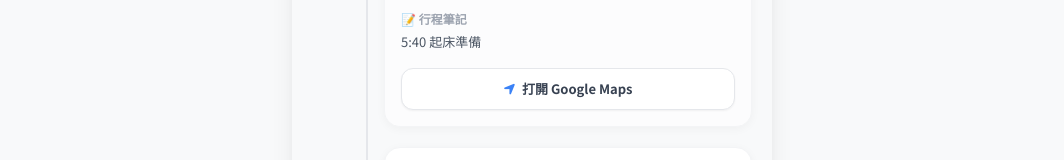
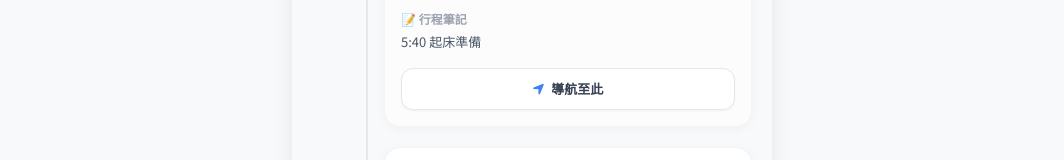
Before and after one commit to chiao0306/Travel-Test, a plain HTML site: page index.html in a window 1280 px wide. Both pictures are taken after a click on the element "前往高雄機場". Shown: the part 441-601 px from the top of the page, without its empty margins (108-1172 px from the left). Drawn offline with nearby package versions, Linux system fonts and the light colour scheme.

Commit message:
Refactor itinerary data structure and update rendering

```diff
--- a/index.html
+++ b/index.html
@@ -12,27 +12,18 @@
         ::-webkit-scrollbar { display: none; }
         .app-container { max-width: 480px; margin: 0 auto; background-color: #F8F9FA; min-height: 100vh; position: relative; padding-bottom: 90px; }
 
-        /* 封面圖 */
         .hero-image {
             background-image: linear-gradient(to bottom, rgba(0,0,0,0.2), rgba(0,0,0,0.7)), url('https://images.unsplash.com/photo-1503899036084-c55cdd92da26?q=80&w=800&auto=format&fit=crop');
             background-size: cover; background-position: center;
         }
 
-        /* 折疊動畫過渡 */
         .card-details {
-            max-height: 0;
-            overflow: hidden;
-            transition: max-height 0.3s cubic-bezier(0.4, 0, 0.2, 1), opacity 0.3s ease;
-            opacity: 0;
+            max-height: 0; overflow: hidden;
+            transition: max-height 0.3s cubic-bezier(0.4, 0, 0.2, 1), opacity 0.3s ease; opacity: 0;
         }
-        .card-details.open {
-            max-height: 500px; /* 給予足夠的展開空間 */
-            opacity: 1;
-        }
+        .card-details.open { max-height: 500px; opacity: 1; }
         .chevron { transition: transform 0.3s ease; }
         .chevron.open { transform: rotate(180deg); }
-
-        /* 隱藏原生滾動條的橫向滑動區 */
         .no-scrollbar::-webkit-scrollbar { display: none; }
         .no-scrollbar { -ms-overflow-style: none; scrollbar-width: none; }
     </style>
@@ -50,15 +41,14 @@
     </div>
 
     <div class="px-2 py-3 sticky top-0 bg-[#F8F9FA]/95 backdrop-blur-md z-40 border-b border-gray-200">
-        <div id="day-nav" class="flex gap-4 overflow-x-auto no-scrollbar px-3 pb-1">
-            </div>
+        <div id="day-nav" class="flex gap-4 overflow-x-auto no-scrollbar px-3 pb-1"></div>
     </div>
 
     <div class="px-5 py-6">
         <div class="text-sm font-bold text-gray-400 mb-4 ml-1" id="current-date-title"></div>
         <div id="timeline-container" class="relative">
             <div class="absolute top-0 bottom-0 left-[54px] w-0.5 bg-gray-200 z-0"></div>
-            </div>
+        </div>
     </div>
 
     <div class="fixed bottom-0 left-0 w-full bg-white border-t border-gray-100 pb-safe pt-2 px-6 flex justify-around items-center z-50">
@@ -73,96 +63,87 @@
 </div>
 
 <script>
-    // 這裡是你完整的 7 天行程資料 (JSON 格式)，未來要修改文字只要改這裡就好！
+    // 加入了 mapQuery 欄位，確保 Google Maps 能精準定位
     const itineraryData = [
         {
             dayId: 1, date: "5/17 (六)", title: "高雄 - 赤羽 - 上野",
             events: [
-                { time: "06:00", title: "前往高雄機場", transport: "搭乘第一班捷運到高雄機場", details: "5:40 起床準備" },
-                { time: "08:15", title: "✈️ 飛往成田機場", transport: "亞航 FD 234", details: "13:05 抵達成田機場第二航廈" },
-                { time: "14:00", title: "前往飯店與 Check-in", transport: "搭乘 Skyliner (週六約 15 分一班，45分至日暮里) ➡️ 轉搭京濱東北線至赤羽", details: "WING HOTEL AKABANE Check In (走路至赤羽車站約 12 分)" },
-                { time: "18:00", title: "🌇 谷中銀座商店街", transport: "赤羽站搭京濱東北線至日暮里站 (20分鐘)", details: "觀賞最美夕陽黃昏坡道" },
-                { time: "19:00", title: "🍱 上野晚餐", transport: "再往南坐一站 (6分鐘) 到京成上野站", details: "名代宇奈とと上野店 (備案: 鴨to蔥拉麵 / Aidaya / 肉の大山可樂餅)" }
+                { time: "06:00", title: "前往高雄機場", mapQuery: "高雄國際機場", transport: "搭乘第一班捷運到高雄機場", details: "5:40 起床準備" },
+                { time: "08:15", title: "✈️ 飛往成田機場", mapQuery: "成田空港第2ターミナル", transport: "亞航 FD 234", details: "13:05 抵達成田機場第二航廈" },
+                { time: "14:00", title: "前往飯店與 Check-in", mapQuery: "WING HOTEL AKABANE", transport: "搭乘 Skyliner ➡️ 轉搭京濱東北線至赤羽", details: "走路至赤羽車站約 12 分" },
+                { time: "18:00", title: "🌇 谷中銀座商店街", mapQuery: "谷中銀座商店街", transport: "赤羽站搭京濱東北線至日暮里站 (20分鐘)", details: "觀賞最美夕陽黃昏坡道" },
+                { time: "19:00", title: "🍱 上野晚餐", mapQuery: "名代 宇奈とと 上野店", transport: "再往南坐一站 (6分鐘) 到京成上野站", details: "備案: 鴨to蔥拉麵 / Aidaya" }
             ]
         },
         {
             dayId: 2, date: "5/18 (日)", title: "淺草 - 晴空塔",
             events: [
-                { time: "08:00", title: "前往淺草", transport: "搭乘宇都宮線/高崎線至上野 (約30分) ➡️ 換銀座線至淺草", details: "從飯店步行約12分至赤羽站搭車" },
-                { time: "09:00", title: "Ginza Brazil", transport: "步行", details: "吃炸豬排三明治" },
-                { time: "11:00", title: "淺草周邊散步", transport: "步行", details: "仲見世通商店街 ➡️ 八十八良葉舍 (抹茶) ➡️ 淺草寺" },
-                { time: "15:00", title: "壽喜燒 米久本店", transport: "步行", details: "(備案: 浅草今半)" },
-                { time: "17:00", title: "前往晴空塔", transport: "搭乘 東武晴空塔線 前往押上站 (約20分)", details: "" },
-                { time: "18:00", title: "🗼 晴空塔觀景與逛街", transport: "步行", details: "重要：18:00 前取票。隨後逛天文館、晴空街道、吃東毛酪農63℃、寶可夢中心" },
-                { time: "21:00", title: "返回飯店", transport: "搭車返回赤羽", details: "順路買隔天早餐" }
+                { time: "08:00", title: "前往淺草", mapQuery: "浅草駅", transport: "搭乘宇都宮線/高崎線至上野 ➡️ 換銀座線至淺草", details: "從飯店步行約12分至赤羽站" },
+                { time: "09:00", title: "Ginza Brazil", mapQuery: "銀座ブラジル 浅草店舗", transport: "步行", details: "吃炸豬排三明治" },
+                { time: "11:00", title: "淺草周邊散步", mapQuery: "浅草寺", transport: "步行", details: "仲見世通商店街 ➡️ 八十八良葉舍 ➡️ 淺草寺" },
+                { time: "15:00", title: "壽喜燒 米久本店", mapQuery: "米久本店 浅草", transport: "步行", details: "(備案: 浅草今半)" },
+                { time: "18:00", title: "🗼 晴空塔觀景", mapQuery: "東京スカイツリー", transport: "搭乘 東武晴空塔線 前往押上站", details: "18:00 前取票。隨後逛天文館、晴空街道" },
+                { time: "21:00", title: "返回飯店", mapQuery: "WING HOTEL AKABANE", transport: "搭車返回赤羽", details: "順路買隔天早餐" }
             ]
         },
         {
             dayId: 3, date: "5/19 (一)", title: "富士山河口湖",
             events: [
-                { time: "07:00", title: "出發前往河口湖", transport: "赤羽搭埼京線至新宿 ➡️ 07:45 轉搭富士急巴士", details: "09:40 抵達富士河口湖站轉租車自駕" },
-                { time: "09:00", title: "羅森便利商店", transport: "🚗 自駕", details: "河口湖站前店 / 富士河口湖町公所前店" },
-                { time: "10:00", title: "天上山公園 & 纜車", transport: "🚗 自駕 + 🚠 搭乘纜車", details: "包含兔子神社" },
-                { time: "13:00", title: "午餐: ほうとう 不動", transport: "🚗 自駕", details: "(備案: 餺飥研究所)" },
-                { time: "14:00", title: "淺間神社 & 新倉富士", transport: "🚗 自駕", details: "淺間神社 ➡️ 新倉富士淺間公園 (五重塔) ➡️ 富士吉田商店街 (西裏通)" },
-                { time: "17:00", title: "還車 & 買土產", transport: "🚗 自駕返回河口湖站", details: "還車後去 Gateway Fujiyama 河口湖站店買土產" },
-                { time: "18:15", title: "🚌 搭車返回新宿", transport: "高速巴士", details: "晚餐: 鳳仙花拉麵 (備案: 麵屋海神)" }
+                { time: "07:00", title: "出發前往河口湖", mapQuery: "河口湖駅", transport: "赤羽搭埼京線至新宿 ➡️ 07:45 轉搭富士急巴士", details: "09:40 抵達轉租車自駕" },
+                { time: "09:00", title: "羅森便利商店", mapQuery: "ローソン 河口湖駅前店", transport: "🚗 自駕", details: "買點心與水" },
+                { time: "10:00", title: "天上山公園 & 纜車", mapQuery: "富士山パノラマロープウェイ", transport: "🚗 自駕 + 🚠 搭乘纜車", details: "包含兔子神社" },
+                { time: "13:00", title: "午餐: ほうとう 不動", mapQuery: "ほうとう不動 東恋路店", transport: "🚗 自駕", details: "超大鍋的不動烏龍麵" },
+                { time: "14:00", title: "新倉富士淺間公園", mapQuery: "新倉山浅間公園", transport: "🚗 自駕", details: "拍五重塔與富士山" },
+                { time: "17:00", title: "還車 & 買土產", mapQuery: "Gateway Fujiyama 河口湖駅店", transport: "🚗 自駕返回河口湖站", details: "還車後買伴手禮" },
+                { time: "18:15", title: "🚌 搭車返回新宿", mapQuery: "バスタ新宿", transport: "高速巴士", details: "晚餐: 鳳仙花拉麵" }
             ]
         },
         {
             dayId: 4, date: "5/20 (二)", title: "上野",
             events: [
-                { time: "08:00", title: "前往上野", transport: "搭乘 宇都宮線 到上野 (約30分)", details: "飯店步行 12 分鐘至赤羽車站" },
-                { time: "09:00", title: "上野恩賜公園", transport: "步行", details: "星巴克 / 東照宮 / 花園稻荷神社 / 清水觀音堂 / 不忍池" },
-                { time: "12:00", title: "午餐: 沼津港 海將", transport: "步行", details: "上野一號店 吃到飽" },
-                { time: "13:00", title: "阿美橫町購物", transport: "步行", details: "二木的菓子 / 多慶屋 / Yodobashi Camera / 丸井百貨" },
-                { time: "15:00", title: "點心時間", transport: "步行", details: "あんみつ みはし (甜點)" },
-                { time: "18:00", title: "晚餐: 燒肉 房家", transport: "步行", details: "房家ホルモン館 上野六丁目店" },
-                { time: "19:00", title: "不忍池夜景", transport: "步行", details: "看完夜景後搭車回飯店" }
+                { time: "09:00", title: "上野恩賜公園", mapQuery: "上野恩賜公園", transport: "搭乘 宇都宮線 到上野", details: "星巴克 / 東照宮 / 不忍池" },
+                { time: "12:00", title: "午餐: 沼津港 海將", mapQuery: "沼津港 海将 上野1号店", transport: "步行", details: "海鮮吃到飽" },
+                { time: "13:00", title: "阿美橫町購物", mapQuery: "アメ横", transport: "步行", details: "二木的菓子 / 多慶屋 / Yodobashi Camera" },
+                { time: "18:00", title: "晚餐: 燒肉 房家", mapQuery: "房家 上野六丁目店", transport: "步行", details: "和牛燒肉" },
+                { time: "19:00", title: "不忍池夜景", mapQuery: "不忍池", transport: "步行", details: "看完夜景後搭車回飯店" }
             ]
         },
         {
             dayId: 5, date: "5/21 (三)", title: "鎌倉",
             events: [
-                { time: "08:00", title: "前往鎌倉", transport: "赤羽站搭 高崎線 到戶塚 ➡️ 轉 湘南新宿線 到鎌倉", details: "" },
-                { time: "09:00", title: "Cafe Yoridocoro", transport: "步行", details: "超人氣鐵道咖啡廳 (先排隊)" },
-                { time: "10:00", title: "鎌倉神社巡禮", transport: "步行", details: "鶴岡八幡宮 (白鴿鈴鐺) ➡️ 錢洗神社 (小扇子籤)" },
-                { time: "11:00", title: "鎌倉小町通", transport: "步行", details: "Giraffa咖哩麵包 / 開運大佛燒 / 夢見屋糰子 / 鎌倉茶々抹茶冰淇淋" },
-                { time: "13:00", title: "江之電沿線", transport: "🚃 搭乘江之電", details: "鎌倉高校前站 (灌籃高手) ➡️ 長谷站 (鎌倉大佛)" },
-                { time: "15:00", title: "江之島", transport: "步行 / 自動扶梯往上", details: "弁天橋 ➡️ 仲見世通 (藍冰淇淋、包子) ➡️ 邊津宮、中津宮" },
-                { time: "19:00", title: "江之島展望燈塔", transport: "步行", details: "看夜景後搭車回飯店" }
+                { time: "09:00", title: "Cafe Yoridocoro", mapQuery: "ヨリドコロ 鎌倉", transport: "赤羽站搭高崎線轉湘南新宿線", details: "超人氣鐵道咖啡廳 (先排隊)" },
+                { time: "10:00", title: "鎌倉神社巡禮", mapQuery: "鶴岡八幡宮", transport: "步行", details: "鶴岡八幡宮 (白鴿鈴鐺) ➡️ 錢洗神社" },
+                { time: "11:00", title: "鎌倉小町通", mapQuery: "小町通り", transport: "步行", details: "Giraffa咖哩麵包 / 鎌倉茶々" },
+                { time: "13:00", title: "江之電沿線", mapQuery: "鎌倉高校前駅", transport: "🚃 搭乘江之電", details: "鎌倉高校前站 (灌籃高手) ➡️ 長谷站 (大佛)" },
+                { time: "15:00", title: "江之島", mapQuery: "江の島", transport: "步行", details: "弁天橋 ➡️ 仲見世通 ➡️ 邊津宮" },
+                { time: "19:00", title: "江之島展望燈塔", mapQuery: "江の島シーキャンドル", transport: "步行", details: "看夜景後搭車回飯店" }
             ]
         },
         {
             dayId: 6, date: "5/22 (四)", title: "原宿 - 涉谷 - 新宿",
             events: [
-                { time: "08:00", title: "松屋早餐與出發", transport: "搭乘 湘南新宿線 (需轉車，約35分)", details: "步行至赤羽車站約12分" },
-                { time: "10:00", title: "明治神宮", transport: "步行", details: "明治神宮 ➡️ 代代木公園" },
-                { time: "12:00", title: "原宿商圈", transport: "步行", details: "竹下通 ➡️ 貓街 ➡️ 香蕉之神" },
-                { time: "13:00", title: "忠犬小八 & 輕食", transport: "步行", details: "八公忠犬像 / hale'aina HOA (夏威夷輕食)" },
-                { time: "14:00", title: "涉谷商圈", transport: "步行", details: "涉谷商店街 ➡️ Sakura Stage ➡️ PARCO ➡️ i'm donut" },
-                { time: "17:00", title: "前往新宿", transport: "搭車前往新宿", details: "晚餐: 薄利多賣半兵ヱ居酒屋" },
-                { time: "20:00", title: "返回飯店", transport: "搭車返回赤羽", details: "順路買早餐" }
+                { time: "08:00", title: "松屋早餐", mapQuery: "松屋 赤羽店", transport: "步行", details: "吃完搭湘南新宿線出發" },
+                { time: "10:00", title: "明治神宮 & 原宿", mapQuery: "明治神宮", transport: "步行", details: "明治神宮 ➡️ 竹下通 ➡️ 貓街" },
+                { time: "13:00", title: "忠犬小八", mapQuery: "忠犬ハチ公像", transport: "步行", details: "八公忠犬像 / hale'aina HOA" },
+                { time: "14:00", title: "涉谷商圈", mapQuery: "SHIBUYA SAKURA STAGE", transport: "步行", details: "涉谷商店街 ➡️ Sakura Stage ➡️ PARCO" },
+                { time: "17:00", title: "前往新宿晚餐", mapQuery: "半兵ヱ 新宿", transport: "搭車前往新宿", details: "晚餐: 薄利多賣半兵ヱ居酒屋" }
             ]
         },
         {
             dayId: 7, date: "5/23 (五)", title: "築地 - 豐洲 - 台場",
             events: [
-                { time: "08:00", title: "前往築地", transport: "搭乘 宇都宮線 至上野 ➡️ 轉 日比谷線 到築地 (約40分)", details: "" },
-                { time: "09:00", title: "築地市場吃早餐", transport: "步行", details: "山長玉子燒 / まぐろや黒銀 / 丸豊飯糰 / 米本珈琲 / Matcha Stand" },
-                { time: "11:00", title: "月島", transport: "走路 (20分) 或搭車至月島", details: "12:00 西仲通商店吃文字燒" },
-                { time: "13:00", title: "前往豐洲", transport: "搭乘 有樂町線 去豐洲", details: "豐洲市場 / 江户前場下町" },
-                { time: "15:00", title: "teamLab & LaLaport", transport: "步行", details: "重要：teamLab Planets 請備妥憑證。結束後逛 LaLaport" },
-                { time: "17:00", title: "前往台場", transport: "搭乘 百合海鷗線 到 台場 (約15分)", details: "獨角獸鋼彈 (1/3/5/7點燈)" },
-                { time: "18:00", title: "台場商圈", transport: "步行", details: "Aqua city (Joypolis遊樂區) / Diver city 美食街" },
-                { time: "20:00", title: "彩虹大橋夜景", transport: "步行", details: "台場海濱公園賞夜景，結束後搭車回飯店" }
+                { time: "09:00", title: "築地市場吃早餐", mapQuery: "築地場外市場", transport: "搭宇都宮線轉日比谷線到築地", details: "山長玉子燒 / まぐろや黒銀 / 丸豊飯糰" },
+                { time: "11:00", title: "月島吃文字燒", mapQuery: "月島もんじゃストリート", transport: "走路 (20分) 或搭車至月島", details: "西仲通商店吃文字燒" },
+                { time: "13:00", title: "豐洲市場", mapQuery: "豊洲市場", transport: "搭乘 有樂町線 去豐洲", details: "豐洲市場 / 江户前場下町" },
+                { time: "15:00", title: "teamLab & LaLaport", mapQuery: "teamLab Planets TOKYO", transport: "步行", details: "需備妥憑證。結束後逛 LaLaport" },
+                { time: "17:00", title: "前往台場", mapQuery: "実物大ユニコーンガンダム立像", transport: "搭乘 百合海鷗線 到 台場", details: "獨角獸鋼彈 (1/3/5/7點燈)" },
+                { time: "20:00", title: "彩虹大橋夜景", mapQuery: "お台場海浜公園", transport: "步行", details: "賞夜景後搭車回飯店" }
             ]
         }
     ];
 
     let currentDayId = 1;
 
-    // 渲染日期導航列
     function renderNav() {
         const navContainer = document.getElementById('day-nav');
         navContainer.innerHTML = '';
@@ -180,20 +161,21 @@
         });
     }
 
-    // 渲染當日時間軸與手風琴卡片
     function renderTimeline() {
         const dayData = itineraryData.find(d => d.dayId === currentDayId);
         document.getElementById('current-date-title').innerText = `${dayData.date} • ${dayData.title}`;
 
         const container = document.getElementById('timeline-container');
-        // 保留背景直線
         container.innerHTML = '<div class="absolute top-0 bottom-0 left-[54px] w-0.5 bg-gray-200 z-0"></div>';
 
         dayData.events.forEach((event, index) => {
             const el = document.createElement('div');
             el.className = 'relative z-10 flex mb-5';
 
-            // 動態生成 HTML 結構
+            // 這裡把 URL 改成了真正的 Google Maps 搜尋 API！
+            // 並且使用 event.mapQuery 作為關鍵字
+            const googleMapsUrl = `https://www.google.com/maps/search/?api=1&query=${encodeURIComponent(event.mapQuery)}`;
+
             el.innerHTML = `
                 <div class="w-14 pt-3 text-right pr-4 shrink-0">
                     <span class="text-[13px] font-black text-gray-800 tracking-tighter">${event.time}</span>
@@ -223,8 +205,8 @@
                                 <p class="text-[13px] text-gray-600 leading-relaxed">${event.details}</p>
                             </div>` : ''}
 
-                            <a href="https://www.google.com/maps/search/?api=1&query=${encodeURIComponent(event.title)}" target="_blank" class="block w-full bg-white text-gray-700 border border-gray-200 text-center text-[13px] font-bold py-2.5 rounded-xl shadow-sm active:bg-gray-100 transition">
-                                <i class="fa-solid fa-location-arrow text-blue-500 mr-1"></i> 打開 Google Maps
+                            <a href="${googleMapsUrl}" target="_blank" rel="noopener noreferrer" class="block w-full bg-white text-gray-700 border border-gray-200 text-center text-[13px] font-bold py-2.5 rounded-xl shadow-sm active:bg-gray-100 transition">
+                                <i class="fa-solid fa-location-arrow text-blue-500 mr-1"></i> 導航至此
                             </a>
                         </div>
                     </div>
@@ -234,20 +216,13 @@
         });
     }
 
-    // 控制手風琴展開/收起的邏輯
     function toggleCard(index) {
-        const detailsObj = document.getElementById(`details-${index}`);
-        const chevronObj = document.getElementById(`chevron-${index}`);
-
-        // 切換 CSS class
-        detailsObj.classList.toggle('open');
-        chevronObj.classList.toggle('open');
+        document.getElementById(`details-${index}`).classList.toggle('open');
+        document.getElementById(`chevron-${index}`).classList.toggle('open');
     }
 
-    // 初始化頁面
     renderNav();
     renderTimeline();
-
 </script>
 </body>
 </html>
```
